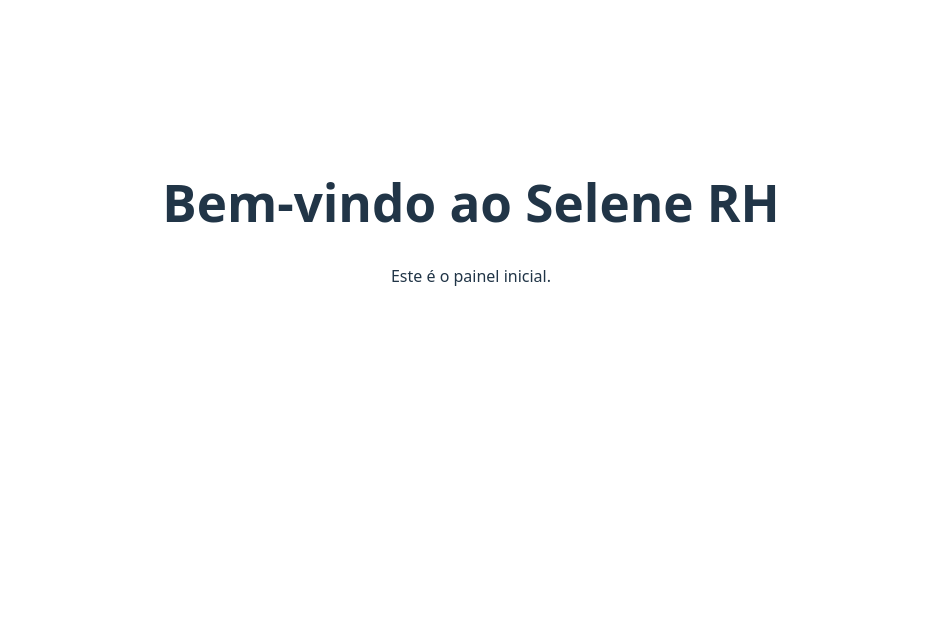
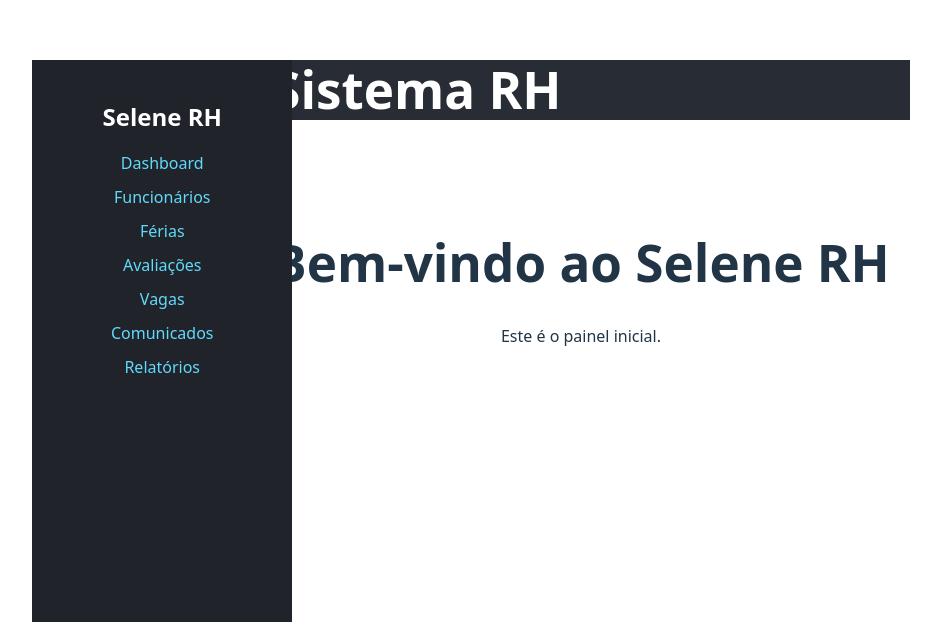
Before and after one commit to andreitoledo/Sistema-de-RH, a React (Vite) app in the folder frontend/: page / in a window 1280 px wide. Shown: the part 178-800 px from the top of the page, without its empty margins (169-1110 px from the left). Built offline with nearby package versions, Linux system fonts and the light colour scheme.

Commit message:
layout base com Sidebar fixa, Header simples, e área de conteúdo dinâmica via rotas

```diff
--- /dev/null
+++ b/frontend/src/components/Header.css
@@ -0,0 +1,9 @@
+.header {
+    height: 60px;
+    background: #282c34;
+    color: white;
+    padding: 0 20px;
+    display: flex;
+    align-items: center;
+    margin-left: 220px;
+  }
--- /dev/null
+++ b/frontend/src/components/Header.tsx
@@ -0,0 +1,9 @@
+import './Header.css';
+
+export default function Header() {
+  return (
+    <header className="header">
+      <h1>Sistema RH</h1>
+    </header>
+  );
+}
--- /dev/null
+++ b/frontend/src/components/Sidebar.css
@@ -0,0 +1,26 @@
+.sidebar {
+    width: 220px;
+    background: #20232a;
+    color: #fff;
+    height: 100vh;
+    padding: 20px;
+    position: fixed;
+  }
+
+  .sidebar h2 {
+    margin-bottom: 1rem;
+  }
+
+  .sidebar ul {
+    list-style: none;
+    padding: 0;
+  }
+
+  .sidebar ul li {
+    margin-bottom: 10px;
+  }
+
+  .sidebar a {
+    color: #61dafb;
+    text-decoration: none;
+  }
--- /dev/null
+++ b/frontend/src/components/Sidebar.tsx
@@ -0,0 +1,21 @@
+import { Link } from 'react-router-dom';
+import './Sidebar.css';
+
+export default function Sidebar() {
+  return (
+    <aside className="sidebar">
+      <h2>Selene RH</h2>
+      <nav>
+        <ul>
+          <li><Link to="/">Dashboard</Link></li>
+          <li><Link to="/employees">Funcionários</Link></li>
+          <li><Link to="/vacations">Férias</Link></li>
+          <li><Link to="/evaluations">Avaliações</Link></li>
+          <li><Link to="/jobs">Vagas</Link></li>
+          <li><Link to="/announcements">Comunicados</Link></li>
+          <li><Link to="/reports">Relatórios</Link></li>
+        </ul>
+      </nav>
+    </aside>
+  );
+}
--- /dev/null
+++ b/frontend/src/layouts/DefaultLayout.tsx
@@ -0,0 +1,18 @@
+import Header from '../components/Header';
+import Sidebar from '../components/Sidebar';
+import { ReactNode } from 'react';
+import './Layout.css';
+
+interface Props {
+  children: ReactNode;
+}
+
+export default function DefaultLayout({ children }: Props) {
+  return (
+    <>
+      <Sidebar />
+      <Header />
+      <main className="content">{children}</main>
+    </>
+  );
+}
--- /dev/null
+++ b/frontend/src/layouts/Layout.css
@@ -0,0 +1,5 @@
+.content {
+    margin-left: 220px;
+    margin-top: 60px;
+    padding: 20px;
+  }
--- /dev/null
+++ b/frontend/src/pages/Employees.tsx
@@ -0,0 +1,3 @@
+export default function Employees() {
+    return <h2>Página de Funcionários</h2>;
+  }
--- a/frontend/src/routes/index.tsx
+++ b/frontend/src/routes/index.tsx
@@ -1,11 +1,14 @@
 import { BrowserRouter, Routes, Route } from 'react-router-dom';
 import Dashboard from '../pages/Dashboard';
+import Employees from '../pages/Employees';
+import DefaultLayout from '../layouts/DefaultLayout';
 
 export default function AppRoutes() {
   return (
     <BrowserRouter>
       <Routes>
-        <Route path="/" element={<Dashboard />} />
+        <Route path="/" element={<DefaultLayout><Dashboard /></DefaultLayout>} />
+        <Route path="/employees" element={<DefaultLayout><Employees /></DefaultLayout>} />
       </Routes>
     </BrowserRouter>
   );
```
